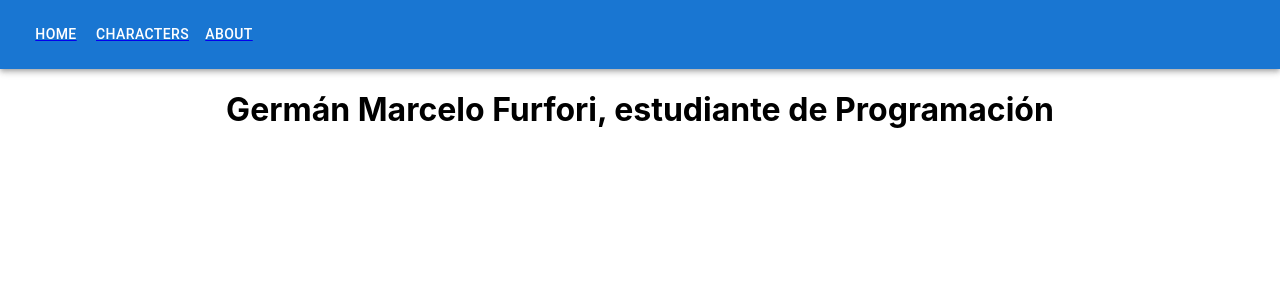
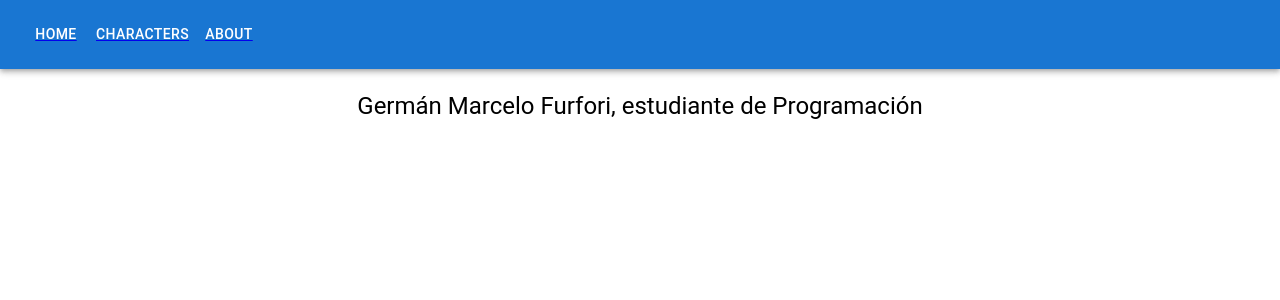
Before and after one commit to German-Furfori/Proyecto-React, a React (Create React App) app: page /about in a window 1280 px wide. Shown: the top 300 px of the page. Built offline with nearby package versions, Linux system fonts and the light colour scheme.

Commit message:
Botones next y previous

```diff
--- a/src/Components/About.jsx
+++ b/src/Components/About.jsx
@@ -1,9 +1,14 @@
 import React from 'react'
+import { Typography } from '@mui/material'
 
 const About = () => {
   return (
     <>
-      <h1 className='App'>Germán Marcelo Furfori, estudiante de Programación</h1>
+      <h1 className='App'>
+        <Typography gutterBottom variant="h5" component="div">
+          Germán Marcelo Furfori, estudiante de Programación
+        </Typography>
+      </h1>
     </>
   )
 }
--- a/src/Components/Card.jsx
+++ b/src/Components/Card.jsx
@@ -20,6 +20,7 @@ export default function MediaCard(props) {
             <Typography gutterBottom variant="h5" component="div">
               {props.name}
             </Typography>
+
           </CardContent>
         </Card>
       </Link>
--- a/src/Components/Characters.jsx
+++ b/src/Components/Characters.jsx
@@ -1,5 +1,4 @@
 import React, {useEffect, useState} from 'react'
-import axios from 'axios'
 import Grid from './Grid';
 import { useSelector, useDispatch } from 'react-redux';
 import { getCharacters } from '../store/slices/characters/thunks';
@@ -20,6 +19,13 @@ const Characters = () => {
       <Grid characters = {characters}/>
 
       <Button
+        onClick={() => dispatch (getCharacters(page - 2))}
+        variant="contained"
+      >
+        Previous page
+      </Button>
+
+      <Button
         onClick={() => dispatch (getCharacters(page))}
         variant="contained"
       >
--- a/src/Components/ResponsiveAppBar.jsx
+++ b/src/Components/ResponsiveAppBar.jsx
@@ -7,9 +7,9 @@ import Typography from '@mui/material/Typography';
 import Menu from '@mui/material/Menu';
 import MenuIcon from '@mui/icons-material/Menu';
 import Container from '@mui/material/Container';
-import Avatar from '@mui/material/Avatar';
+//import Avatar from '@mui/material/Avatar';
 import Button from '@mui/material/Button';
-import Tooltip from '@mui/material/Tooltip';
+//import Tooltip from '@mui/material/Tooltip';
 import MenuItem from '@mui/material/MenuItem';
 import { Link } from 'react-router-dom';
 
--- a/src/store/slices/characters/thunks.js
+++ b/src/store/slices/characters/thunks.js
@@ -3,11 +3,11 @@
 import { rickAndMortyApi } from "../../../api/rickAndMortyApi";
 import { setCharacters, startLoadingCharacters } from "./charactersSlice"
 
-export const getCharacters = ( page = 0 ) => {
+export const getCharacters = ( page = 1 ) => {
     return async (dispatch, getState) => { // Una función que regresa otra función. Se manda a llamar con los argumentos dispatch y setState
         dispatch( startLoadingCharacters() );
 
-        const {data} = await rickAndMortyApi.get(`character/?page=${page * 20}`);
+        const {data} = await rickAndMortyApi.get(`character/?page=${page}`);
         console.log(data);
 
         dispatch( setCharacters({ characters: data.results, page: page + 1 }) );
```
